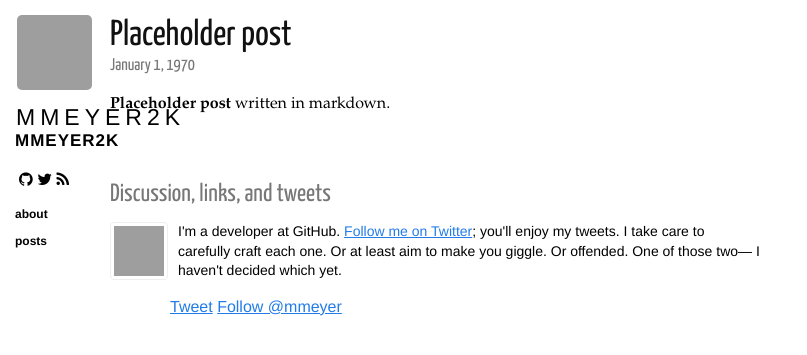
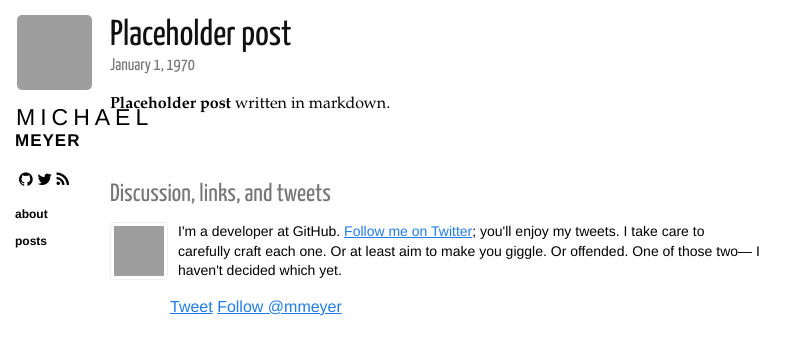
Before and after one commit to mmeyer2k/mmeyer2k.github.io, a Jekyll site: the page built from _posts/1970-01-01-placeholder-post.md, in a window 1280 px wide. Shown: the top 355 px of the page, without its empty margins (0-807 px from the left). Built offline with Jekyll 4.4.1, drawn with Linux system fonts in a browser that asks for light colours; nearby versions of some CDN libraries; comment, search, counter and statistics services are not loaded; grey boxes are pictures that could not be loaded.

Commit message:
no message

```diff
--- a/_config.yml
+++ b/_config.yml
@@ -5,7 +5,7 @@ rdiscount:
 gems:
   - jekyll-sitemap
 
-name: mmeyer2k
+name: Michael Meyer
 url: http://mmeyer2k.github.io
 description: A blog
 twitter: mmeyer
```
